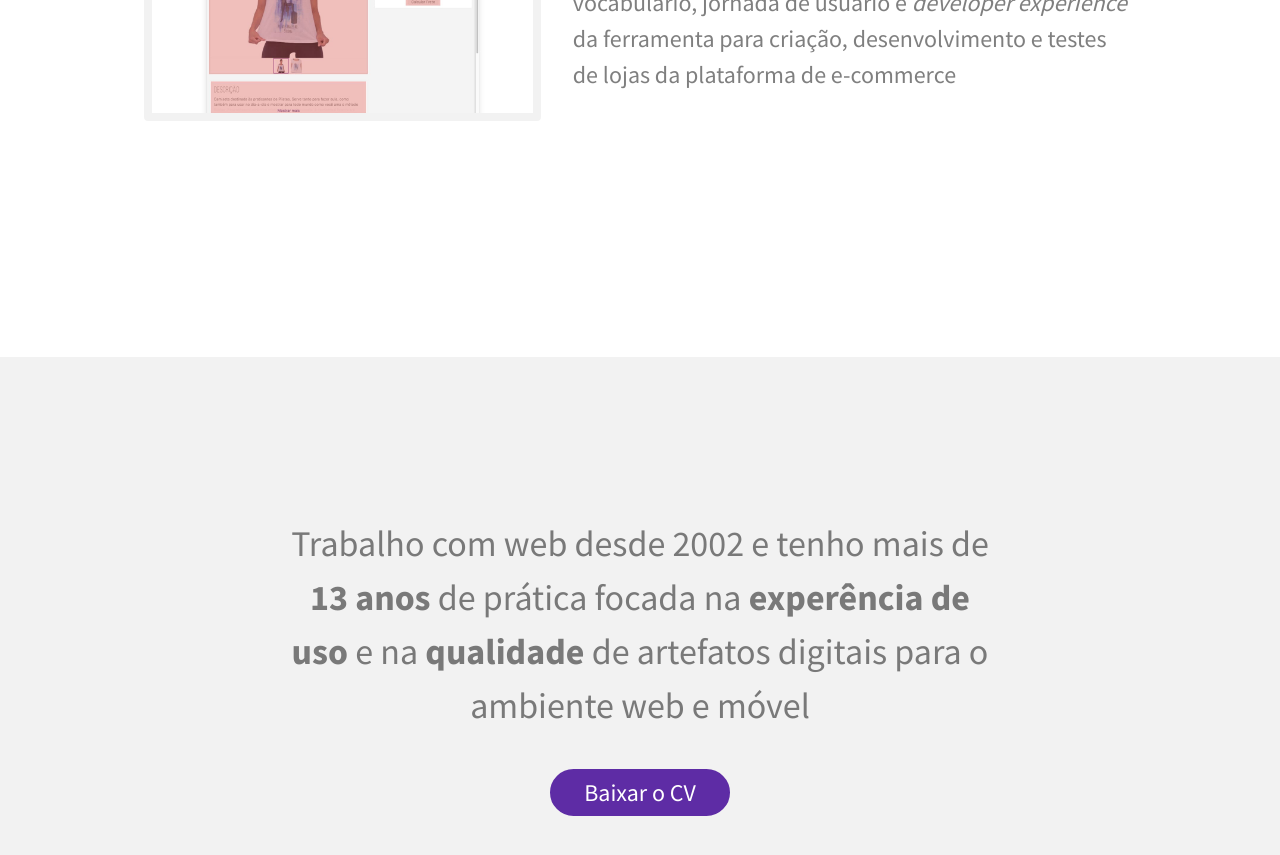
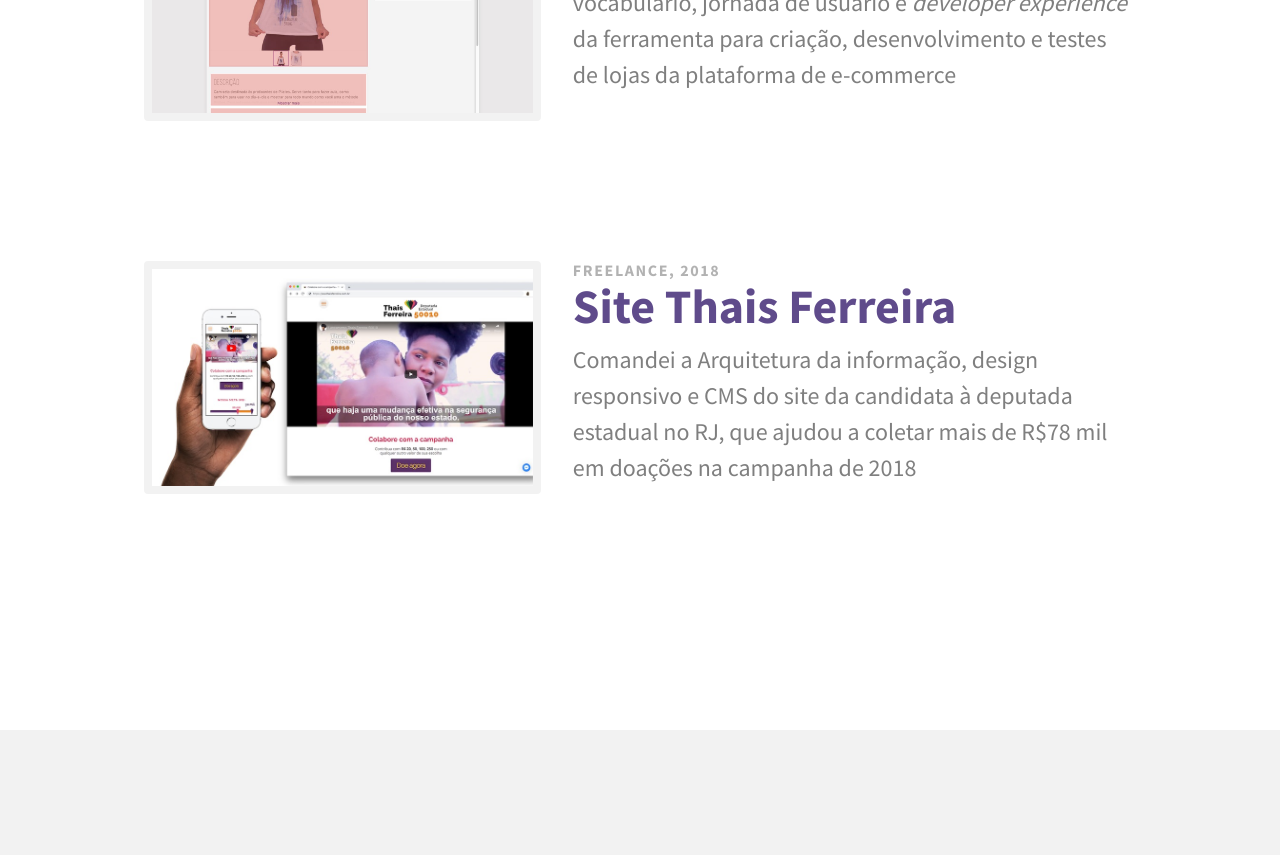
Before and after one commit to rodrigomuniz/muniz.nu, a Jekyll site: the page built from design/index.html, in a window 1280 px wide and 900 px high, scrolled down 1342 px. Shown: the top 855 px of the window. Built offline with Jekyll 4.4.1, drawn with Linux system fonts in a browser that asks for light colours; nearby versions of some CDN libraries.

Commit message:
add thais ferreira project

```diff
--- /dev/null
+++ b/_portfolio/freelance-thais-ferreira.html
@@ -0,0 +1,72 @@
+---
+layout: project
+order: 3
+client: "Freelance"
+title: "Site Thais Ferreira"
+project_year: 2018
+hero_image: /images/portfolio/thais-hero.jpg
+thumbnail: /images/portfolio/thais-hero-thumb.jpg
+excerpt: "Comandei a Arquitetura da informação, design responsivo e CMS do site da candidata à deputada estadual no RJ, que ajudou a coletar mais de R$78 mil em doações na campanha de 2018"
+---
+
+<div class="ph2-m ph5-ns">
+  <p class="ph2 f3 f2-ns lh-copy measure center tl tl-m tc-ns">A jovem figura pública do movimento negro, Thais Ferreira, estava se candidatando pela primeira a um cargo político partidário como deputada estadual do RJ e precisava de um website que contasse a sua tragetória, que oferecesse também um <em>hub</em> de links dos canais de suas redes sociais e principalmente fosse um coletor de doações e incrições de voluntários para trabalhar na sua campanha eleitoral. Entrei como um dos voluntários no pojeto para ajudar a equipe de comunicação a pensar a arquitetura da informação, transformar o layout estático em responsivo e implementar o CMS <em>Jekyll</em>.</p>
+
+  <h3 class="ph2 f2 f1-ns fw2 mv0 pt4 pt5-ns pb3 black-40 tc">Arquitetura da Informação</h3>
+  <div class="cf ph2-ns">
+    <div class="fl w-100 w-100-m w-50-ns ph4">
+      <a href="/images/portfolio/thais-planilha.png" class="js-smartPhoto mv3" data-group="ai">
+      <img src="/images/portfolio/thais-planilha.png" alt="Planilha de conteúdo do site" class="dib" />
+      </a>
+    </div>
+    <div class="fl w-100 w-100-m w-50-ns ph2 ph2-m ph0-ns">
+      <p class="f4 f3-ns lh-copy black-50 measure center mt0">Logo na primeira reunião com a Carla, jornalista líder da equipe de comunicação, tentei apresentar a forma <em>Lean</em> de trabalhar num projeto digital. Discutindo os objetivos e desejos para o site, chegamos a um escopo de <abbr title="Minimum Viable Product">MVP</abbr>. Já com a ajuda de uma <strong>Planilha de desenvolvimento de conteúdo</strong> o material foi marcado como <strong>existente</strong>, <strong>planejado</strong> e <strong>desejado</strong>. Com esta ferramenta é possível já começar a desenhar a organiação da estrutura de navegação sem correr o risco de planejar áreas fantasmas do site, ou seja, sem um conteúdo que realmente faz sentido na prática. O próximo passo era envolver toda a equipe para pensarmos a estrutura das páginas que estavam na planilha.</p>
+    </div>
+  </div>
+
+  <div class="tl tl-m tc-ns">
+    <img src="/images/portfolio/thais-wireframes.png" alt="Wireframes" class="dib" />
+    <p class="f4 f3-ns measure center lh-copy black-50 mv1 mh0 ph2 ph0-ns">Depois de algumas horas de trabalho com o designer gráfico Bruno, chegamos a uma versão dos wireframes que nos ajudaram a planejar a estrutura e comportamento das páginas sem ainda gastarmos energia e foco com detalhes visuais. Isto seguindo a filosofia <em>mobile-first</em>, já que os acessos do site existente eram de quase 80% pelo celular. Tínhamos uma semana para nos dedicarmos aos layouts e implementação do gerenciador de conteúdo Jekyll/<a href="https://forestry.io/" class="link hot-pink hover-black underline-hover" target="_blank">Forestry</a> nos protótipos.</p>
+  </div>
+
+  <h3 class="ph2 f2 f1-ns fw2 mv0 pt4 pt5-ns pb3 black-40 tc">Protótipos</h3>
+  <a href="/images/portfolio/thais-prototipos-mobile.png" class="js-smartPhoto mv2" data-group="prototipos">
+    <img src="/images/portfolio/thais-prototipos-mobile.png" alt="Telas para celular" class="dib" />
+  </a>
+  <p class="f2 f3-ns tc lh-copy black-50 mt0 mb3">Telas mobile</p>
+
+  <div class="cf ph2-ns mt4">
+    <div class="fl w-100 w-100-m w-50-ns ph2 ph2-m ph1-ns">
+      <a href="/images/portfolio/thais-prototipos-a.png" class="js-smartPhoto mv2" data-group="prototipos">
+        <img src="/images/portfolio/thais-prototipos-a-small.jpg" alt="Telas para tablet e desktop" class="dib" />
+      </a>
+    </div>
+    <div class="fl w-100 w-100-m w-50-ns ph2 ph2-m ph1-ns">
+      <a href="/images/portfolio/thais-prototipos-b.png" class="js-smartPhoto mv2" data-group="prototipos">
+        <img src="/images/portfolio/thais-prototipos-b-small.jpg" alt="Outras telas para tablet e desktop" class="dib" />
+      </a>
+    </div>
+  </div>
+  <p class="f2 f3-ns tc lh-copy black-50 mt0 mb3">Telas tablet e desktop</p>
+
+  <h4 class="ph2 f2 f1-ns fw2 mv0 pt4 pt5-ns pb3 black-40 tc">Site em ação</h4>
+
+  <div class="center w-100 ph2-ns tc">
+    <img src="/images/portfolio/thais-menu.gif" alt="Abrindo menu e indo para a página de voluntários" class="dib" />
+    <p class="f2 f3-ns tc lh-copy black-50 mt0 mb3">Acessando o menu, abrindo e vendo a página de voluntariado</p>
+  </div>
+
+  <section class="tc">
+    <h3 class="f3 f2-ns fw2 mv0 pt4 pt5-ns pb1 black-40">Créditos e Time</h3>
+    <ul class="lh-copy black-50 f4 list pa0">
+      <li><strong>Bruno M.</strong>, Designer Gráfico</li>
+      <li><strong>Carla D.</strong>, Jornalista e Redatora</li>
+    </ul>
+  </section>
+</div>
+
+<script type="text/javascript">
+  window.addEventListener('DOMContentLoaded',function(){
+      new SmartPhoto(".js-smartPhoto",{nav: false});
+  });
+</script>
--- a/_portfolio/vtex-storefront.html
+++ b/_portfolio/vtex-storefront.html
@@ -123,7 +123,7 @@ excerpt: "Colaborei com a definição da visão de produto, vocabulário, jornad
         <img src="/images/portfolio/storefront-iso.jpg" alt="Placeholders e componentes na grade da loja" class="dib mv1" />
 
         <div class="w-100 w-100-m w-50-ns center ph2 ph2-m ph4-ns">
-          <p class="f4 f3-ns measure center lh-copy black-50 mt3">O próximo grande passo era explorar o que foram considerados os dois conceitos básicos do sistema: <em class="b">Placeholder</em> e <em class="b">Components</em>. O primeiro era uma área da loja definida pelo desenvolvedor para que gerentes manipulassem suas configurações ou adicionassem componentes diversos como banners, prateleiras e menus. Isto que daria a possibilidade dos desenvolvedores criarem e oferecerem <em>apps</em> com componentes customizáveis para todos os clientes da plataforma, por meio da <a href="../vtex-io/" class="link hot-pink hover-black">Extension Store</a>.</p>
+          <p class="f4 f3-ns measure center lh-copy black-50 mt3">O próximo grande passo era explorar o que foram considerados os dois conceitos básicos do sistema: <em class="b">Placeholder</em> e <em class="b">Components</em>. O primeiro era uma área da loja definida pelo desenvolvedor para que gerentes manipulassem suas configurações ou adicionassem componentes diversos como banners, prateleiras e menus. Isto que daria a possibilidade dos desenvolvedores criarem e oferecerem <em>apps</em> com componentes customizáveis para todos os clientes da plataforma, por meio da <a href="../vtex-io/" class="link hot-pink hover-black underline-hover">Extension Store</a>.</p>
         </div>
         <img src="/images/portfolio/storefront-store-placeholder.jpg" alt="Esquema gráfico de placeholder e componentes da loja Pilates Lovers" class="dib mv1" />
 
@@ -138,7 +138,7 @@ excerpt: "Colaborei com a definição da visão de produto, vocabulário, jornad
 
         <h4 class="ph2 f2 f1-ns fw2 mv0 pt4 pt5-ns pb3 black-40 tc-ns">Próximos passos</h4>
 
-        <p class="f4 f3-ns measure center ph2 ph2-m ph4-ns lh-copy black-50 mt0">Pela proximidade do evento anual de lançamentos da VTEX para parceiros na época, o projeto foi pausado para a equipe conseguir focar energias na criação da <a href="../vtex-io/" class="link hot-pink hover-black">nova interface gráfica do IO e Extension Store</a>, projeto do qual também participei como designer. Os próximos passos seriam:</p>
+        <p class="f4 f3-ns measure center ph2 ph2-m ph4-ns lh-copy black-50 mt0">Pela proximidade do evento anual de lançamentos da VTEX para parceiros na época, o projeto foi pausado para a equipe conseguir focar energias na criação da <a href="../vtex-io/" class="link hot-pink hover-black underline-hover">nova interface gráfica do IO e Extension Store</a>, projeto do qual também participei como designer. Os próximos passos seriam:</p>
         <ul class="list measure lh-copy f4 f3-ns center ph2 ph2-m ph6-ns mt0 black-40">
           <li class="lh-copy pv2 ba bl-0 bt-0 br-0 b--dotted b--black-20">Conceito e interface gráfica do editor de configurações de componentes</li>
           <li class="lh-copy pv2 ba bl-0 bt-0 br-0 b--dotted b--black-20">Integração da UI com a Extension/App Store</li>
```
Also changed, not shown: _layouts/project.html (+4 -4 lines), _portfolio/_freelance-thais-ferreira.html (deleted, +0 -14 lines), images/portfolio/storefront.jpg, images/portfolio/thais-hero-thumb.jpg (added), images/portfolio/thais-hero.jpg (added), images/portfolio/thais-planilha.png (added), images/portfolio/thais-prototipos-a-small.jpg (added), images/portfolio/thais-prototipos-a.png (added), images/portfolio/thais-prototipos-b-small.jpg (added), images/portfolio/thais-prototipos-b.png (added), images/portfolio/thais-prototipos-mobile.png (added), images/portfolio/thais-wireframes.png (added), 1 other file.
